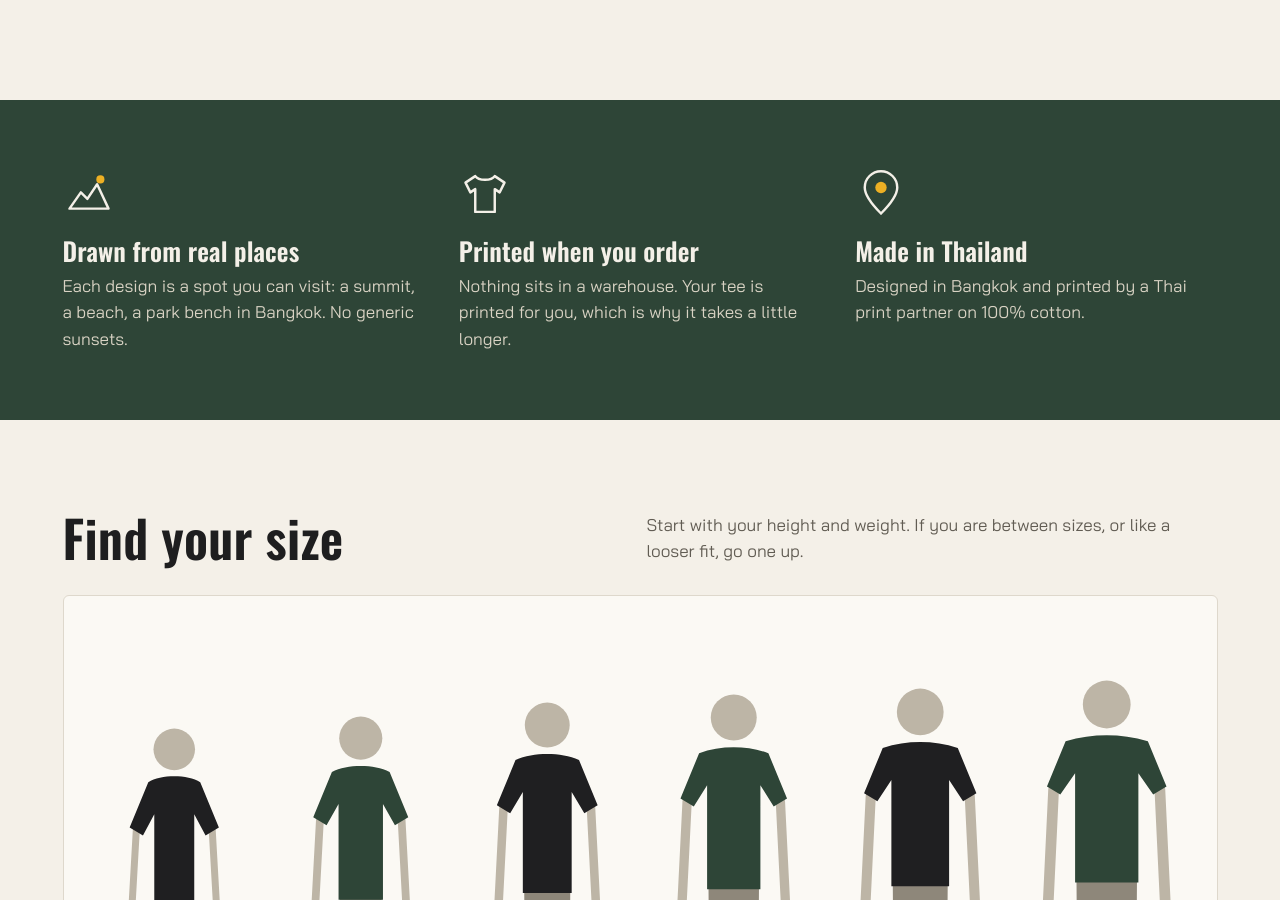
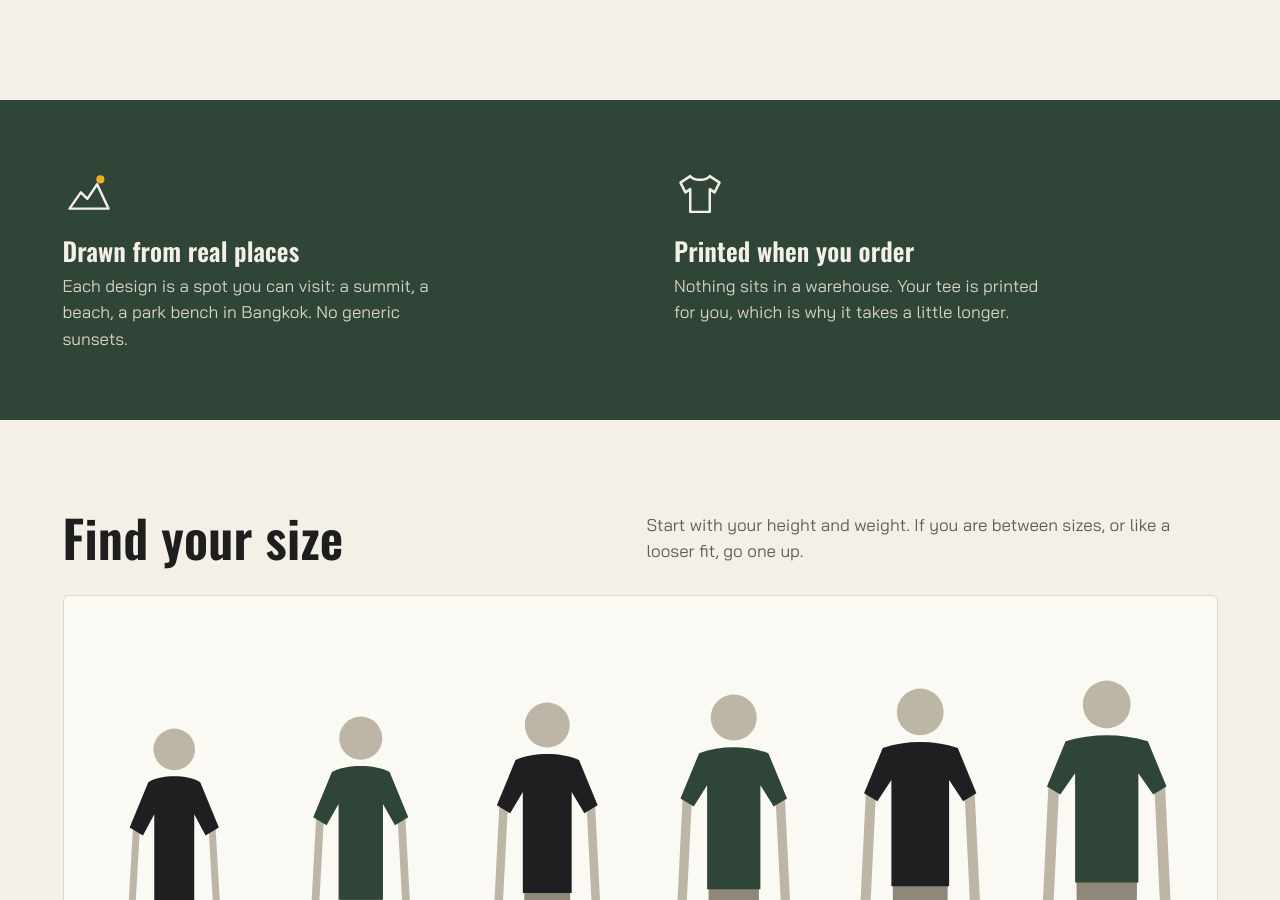
Before and after one commit to bgildea/tee-shop, a website with bundled scripts: page public/index.html in a window 1280 px wide. Shown: the part 4203-5103 px from the top of the page. Built offline with nearby package versions, Linux system fonts and the light colour scheme.

Commit message:
Drop the Made in Thailand pillar
Co-Authored-By: Claude Opus 5.5 <noreply@anthropic.com>
Claude-Session: https://claude.ai/code/session_01EAif4XeCqRVRESL4frWPnw

```diff
--- a/public/app.js
+++ b/public/app.js
@@ -26,7 +26,6 @@ const T = {
     pillarsH: "How we make them",
     p1h: "Drawn from real places", p1p: "Each design is a spot you can visit: a summit, a beach, a park bench in Bangkok. No generic sunsets.",
     p2h: "Printed when you order", p2p: "Nothing sits in a warehouse. Your tee is printed for you, which is why it takes a little longer.",
-    p3h: "Made in Thailand", p3p: "Designed in Bangkok and printed by a Thai print partner on 100% cotton.",
     sizesH: "Find your size", sizesP: "Start with your height and weight. If you are between sizes, or like a looser fit, go one up.",
     height: "Height", weight: "Weight", chest: "Chest, flat", length: "Length", cm: "cm", kg: "kg", sizeCol: "Size",
     sizeHow: "Measuring a tee you already own works best: lay it flat, measure across the chest from armpit to armpit, and from the top of the shoulder to the hem.",
@@ -87,7 +86,6 @@ const T = {
     pillarsH: "เราทำเสื้ออย่างไร",
     p1h: "วาดจากสถานที่จริง", p1p: "ทุกลายคือที่ที่คุณไปได้จริง ยอดดอย ชายหาด หรือม้านั่งในสวนกลางกรุง ไม่ใช่พระอาทิตย์ตกทั่วไป",
     p2h: "พิมพ์เมื่อคุณสั่ง", p2p: "ไม่มีเสื้อกองในโกดัง เสื้อของคุณพิมพ์ให้คุณโดยเฉพาะ จึงใช้เวลานานขึ้นนิดหน่อย",
-    p3h: "ผลิตในประเทศไทย", p3p: "ออกแบบในกรุงเทพฯ และพิมพ์โดยโรงพิมพ์ไทยบนผ้าคอตตอน 100%",
     sizesH: "เลือกไซซ์ที่ใช่", sizesP: "เริ่มจากส่วนสูงและน้ำหนัก ถ้าอยู่ระหว่างสองไซซ์ หรือชอบใส่หลวม ให้เลือกไซซ์ใหญ่ขึ้น",
     height: "ส่วนสูง", weight: "น้ำหนัก", chest: "อก (วางราบ)", length: "ความยาว", cm: "ซม.", kg: "กก.", sizeCol: "ไซซ์",
     sizeHow: "วิธีที่ดีที่สุดคือวัดเสื้อตัวที่ใส่พอดี วางราบ วัดอกจากรักแร้ถึงรักแร้ และวัดความยาวจากบ่าถึงชายเสื้อ",
--- a/public/index.html
+++ b/public/index.html
@@ -104,10 +104,6 @@
         <li>
           <svg viewBox="0 0 64 64" aria-hidden="true"><path d="M20 10L8 18L14 30L20 26V54H44V26L50 30L56 18L44 10C40 16 24 16 20 10Z" fill="none" stroke="currentColor" stroke-width="3" stroke-linejoin="round"/></svg>
           <h3 data-i18n="p2h">Printed when you order</h3><p data-i18n="p2p">Nothing sits in a warehouse. Your tee is printed for you, which is why it takes a little longer.</p>
-        </li>
-        <li>
-          <svg viewBox="0 0 64 64" aria-hidden="true"><path d="M32 56C20 44 12 34 12 24A20 20 0 0 1 52 24C52 34 44 44 32 56Z" fill="none" stroke="currentColor" stroke-width="3"/><circle cx="32" cy="24" r="7" fill="var(--marigold)"/></svg>
-          <h3 data-i18n="p3h">Made in Thailand</h3><p data-i18n="p3p">Designed in Bangkok and printed by a Thai print partner on 100% cotton.</p>
         </li>
       </ul>
     </section>
--- a/public/styles.css
+++ b/public/styles.css
@@ -168,7 +168,7 @@ section { scroll-margin-top: 5rem; }
 
 /* Pillars */
 .pillars { margin-top: clamp(4rem, 8vw, 6rem); background: var(--forest); color: var(--cream); }
-.pillars ul { max-width: var(--wrap); margin: 0 auto; padding: clamp(2.5rem, 6vw, 4rem) var(--gut); display: grid; grid-template-columns: repeat(3, 1fr); gap: 2rem; }
+.pillars ul { max-width: var(--wrap); margin: 0 auto; padding: clamp(2.5rem, 6vw, 4rem) var(--gut); display: grid; grid-template-columns: repeat(2, 1fr); gap: 2rem 4rem; }
 .pillars svg { width: 52px; height: 52px; color: var(--cream); margin-bottom: 1rem; }
 .pillars h3 { font-size: 1.5rem; margin-bottom: .5rem; }
 .pillars p { color: #D9D3C4; max-width: 34ch; }
```
